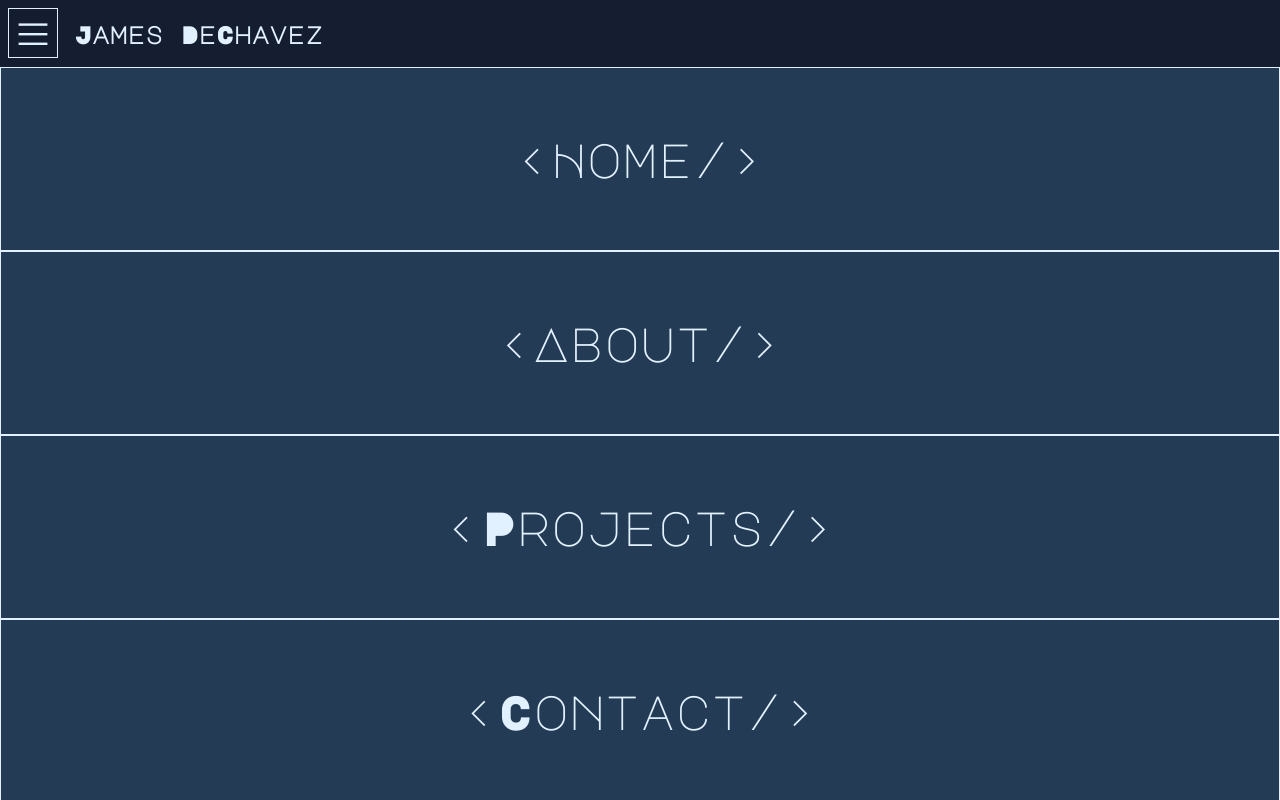
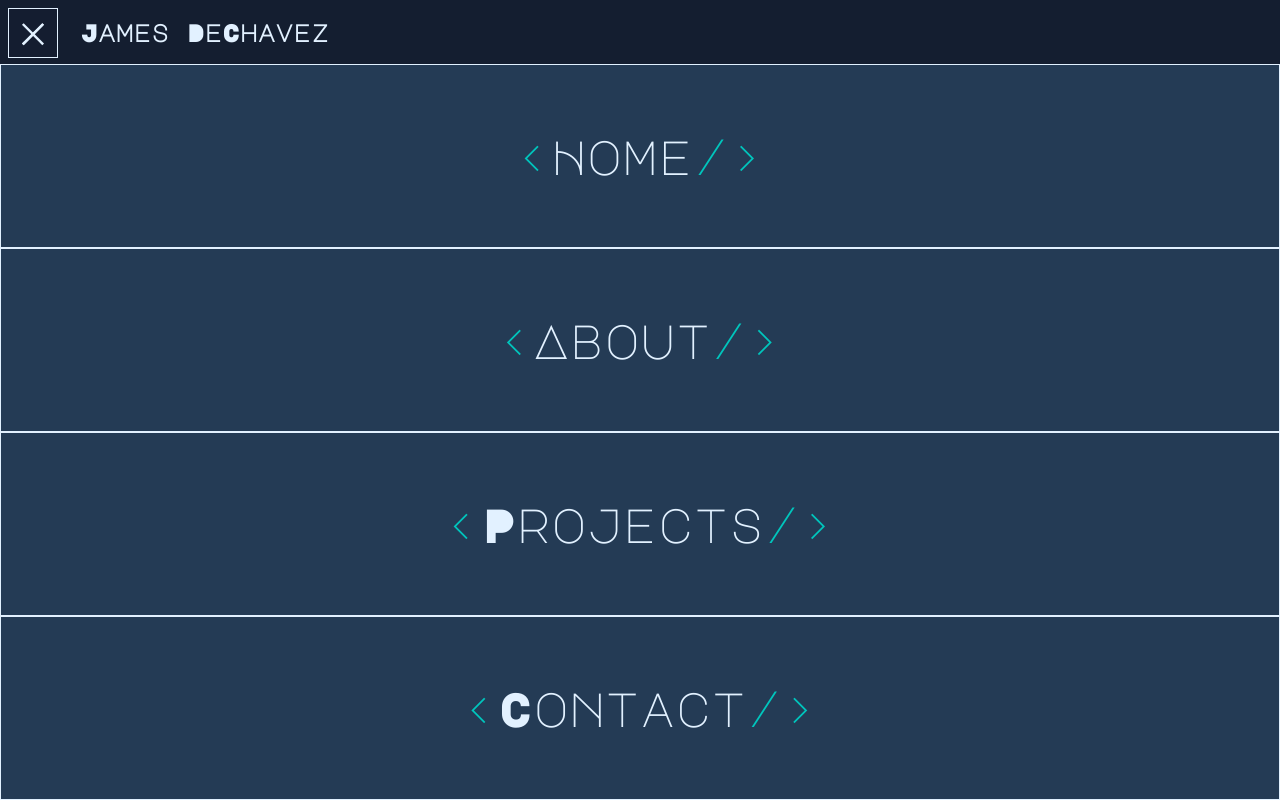
Before and after one commit to JamesDeChavez/Portfolio, a React (Create React App) app in the folder client/: page / in a window 1280 px wide. Both pictures are taken after a click on the button 33 px from the left and 33 px from the top of the page. Shown: the top 800 px of the page. Built offline with nearby package versions, Linux system fonts and the light colour scheme.

Commit message:
finished adding GSAP animations to hero section

```diff
--- a/client/package.json
+++ b/client/package.json
@@ -10,6 +10,7 @@
     "@types/node": "^16.18.12",
     "@types/react": "^18.0.28",
     "@types/react-dom": "^18.0.10",
+    "gsap": "^3.11.4",
     "react": "^18.2.0",
     "react-dom": "^18.2.0",
     "react-scripts": "5.0.1",
@@ -39,5 +40,6 @@
       "last 1 firefox version",
       "last 1 safari version"
     ]
-  }
+  },
+  "devDependencies": {}
 }
--- a/client/src/components/Navbar/index.tsx
+++ b/client/src/components/Navbar/index.tsx
@@ -1,53 +1,151 @@
-import { useState } from 'react'
+import { useState, useRef, useLayoutEffect } from 'react'
+import gsap from 'gsap'
 import './styles.css'
 
 const Navbar = () => {
     const [navVisible, setNavVisible] = useState(false)
+    const lineOne = useRef(null)
+    const lineTwo = useRef(null)
+    const lineThree = useRef(null)
+    const topRow = useRef(null)
+    const navOne = useRef(null)
+    const navTwo = useRef(null)
+    const navThree = useRef(null)
+    const navFour = useRef(null)
+    const root = useRef(null)
+    const delay = useRef(0.2)
+    const hoverTimeline = useRef<gsap.core.Timeline>()
+    const clickTimeline = useRef<gsap.core.Timeline>()
+    const navTimeline = useRef<gsap.core.Timeline>()
+
+    useLayoutEffect(() => {
+        delay.current = !navVisible ? 0.2 : 0
+
+        let gsapContext = gsap.context(() => {
+            //Yoyo hover animation
+            hoverTimeline.current = gsap.timeline({ repeat: -1, paused: true })
+                .to(lineOne.current, { duration: 0.6, scaleX: 0.5 }, 'shrink')
+                .to(lineTwo.current, { duration: 0.6, scaleX: 0.5, delay: delay.current }, 'shrink')
+                .to(lineThree.current, { duration: 0.6, scaleX: 0.5, delay: 2*delay.current }, 'shrink')
+                .to(lineOne.current, { duration: 0.6, scaleX: 1, delay: -2*delay.current }, 'grow')
+                .to(lineTwo.current, { duration: 0.6, scaleX: 1, delay: -delay.current }, 'grow')
+                .to(lineThree.current, { duration: 0.6, scaleX: 1, delay: 0 }, 'grow')
+
+        }, root)
+
+        return () => gsapContext.revert()
+    }, [navVisible])
+
+    useLayoutEffect(() => {
+        let gsapContext = gsap.context(() => {
+            //Burger click animation
+            clickTimeline.current = gsap.timeline({ paused: true })
+                .set('.Navbar_line', { scaleX: 1 })
+                .to(lineOne.current, { duration: .2, y: 20 }, 'combine')
+                .to(lineThree.current, {  duration: .2, y: -20 }, 'combine')
+                .set('.Navbar_line', { transformOrigin: 'center' })
+                .to(lineOne.current, { duration: 0.2, rotate: 45}, 'rotate')
+                .to(lineTwo.current, { duration: 0.2, rotate: -45}, 'rotate')
+                .to(lineThree.current, { duration: 0.2, rotate: -45}, 'rotate')
+
+            //Sliding navLinks animation
+            navTimeline.current = gsap.timeline({ paused: true })
+                .from(topRow.current, { duration: 0.2, x: -2000 }, 'slideIn')
+                .from(navOne.current, { duration: 0.2, x: -2000, delay: 0.1 }, 'slideIn')
+                .from(navTwo.current, { duration: 0.2, x: -2000, delay: 0.2 }, 'slideIn')
+                .from(navThree.current, { duration: 0.2, x: -2000, delay: 0.3 }, 'slideIn')
+                .from(navFour.current, { duration: 0.2, x: -2000, delay: 0.4 }, 'slideIn')
+
+        }, root)
+
+        return () => gsapContext.revert()
+    }, [])
+
+    const handleHamburgerMouseEnter = (e: React.MouseEvent<HTMLButtonElement, MouseEvent>) => {
+        hoverTimeline.current?.repeat(-1)
+        hoverTimeline.current?.restart()
+    }
+
+    const handleHamburgerMouseLeave = (e: React.MouseEvent<HTMLButtonElement, MouseEvent>) => {
+        if (!hoverTimeline.current) return
+
+        let repeats = Math.floor(hoverTimeline.current.totalTime() / hoverTimeline.current.duration())
+        hoverTimeline.current.repeat(repeats)
+    }
 
     const handleHamburgerClick = (e: React.MouseEvent<HTMLButtonElement, MouseEvent>) => {
         e.preventDefault()
+        if (!navVisible && clickTimeline.current && navTimeline.current) {
+            clickTimeline.current.play()
+            gsap.set('.Navbar_buttonsContainer', { display: 'grid'})
+            gsap.set('.Navbar_topRow', { display: 'grid' })
+            navTimeline.current.play()
+        }
+        else if (clickTimeline.current && navTimeline.current) {
+            clickTimeline.current.reverse()
+            navTimeline.current.reverse().then(() => {
+                gsap.set('.Navbar_buttonsContainer', { display: 'none'})
+                gsap.set('.Navbar_topRow', { display: 'none' })
+            })
+        }
+        setNavVisible(prevState => !prevState)
+    }
+
+    const handleNavClick = (e: React.MouseEvent<HTMLButtonElement, MouseEvent>, n: number) => {
+        e.preventDefault()
+        if (navTimeline.current) {
+            navTimeline.current.reverse().then(() => {
+                gsap.set('.Navbar_buttonsContainer', { display: 'none'})
+                gsap.set('.Navbar_topRow', { display: 'none' })
+            })
+        }
         setNavVisible(prevState => !prevState)
     }
 
     const className = 'Navbar'
     return (
-        <div className={className}>
-            <div className={`${className}_topRow`} style={{backgroundColor: navVisible ? '#141e30' : 'transparent'}}>
-                <button className={`${className}_hamburgerContainer`} onClick={handleHamburgerClick}>
+        <div className={className} ref={root}>
+            <button
+                className={`${className}_hamburgerContainer`}
+                onClick={handleHamburgerClick}
+                onMouseEnter={handleHamburgerMouseEnter}
+                onMouseLeave={handleHamburgerMouseLeave}
+            >
                 <svg className={`${className}_hamburger`} viewBox="0 0 100 100">
-                        <rect className={`${className}_topLine`}
+                    <rect className={`${className}_topLine ${className}_line`}
                         width={60} height={5}
                         x={20} y={30}
+                        ref={lineOne}
                     />
-                        <rect className={`${className}_midLine`}
+                    <rect className={`${className}_midLine ${className}_line`}
                         width={60} height={5}
                         x={20} y={50}
+                        ref={lineTwo}
                     />
-                        <rect className={`${className}_botLine`}
+                    <rect className={`${className}_botLine ${className}_line`}
                         width={60} height={5}
                         x={20} y={70}
+                        ref={lineThree}
                     />
                 </svg>
             </button>
-                {navVisible ?
-                    <h2 className={`${className}_header`}>{`James DeChavez`}</h2> : <></>
-                }
-
+            <div className={`${className}_topRow`} ref={topRow}>
+                <h2 className={`${className}_header`}>{`James DeChavez`}</h2>
             </div>
-            {navVisible ?
             <div className={`${className}_buttonsContainer`}>
-                    <button className={`${className}_button`}>{`<Home/>`}</button>
-                    <button className={`${className}_button`}>{`<About/>`}</button>
-                    <button className={`${className}_button`}>{`<Projects/>`}</button>
-                    <button className={`${className}_button`}>{`<Contact/>`}</button>
+                <button className={`${className}_button`} onClick={(e) => handleNavClick(e, 0)} ref={navOne}>
+                    <span>{`<`}</span>{`Home`}<span>{`/>`}</span>
+                </button>
+                <button className={`${className}_button`} onClick={(e) => handleNavClick(e, 1)} ref={navTwo}>
+                    <span>{`<`}</span>{`About`}<span>{`/>`}</span>
+                </button>
+                <button className={`${className}_button`} onClick={(e) => handleNavClick(e, 2)} ref={navThree}>
+                    <span>{`<`}</span>{`Projects`}<span>{`/>`}</span>
+                </button>
+                <button className={`${className}_button`} onClick={(e) => handleNavClick(e, 3)} ref={navFour}>
+                    <span>{`<`}</span>{`Contact`}<span>{`/>`}</span>
+                </button>
             </div>
-            :
-                <></>
-            }
-
-
-
-
         </div>
     )
 }
--- a/client/src/components/Navbar/styles.css
+++ b/client/src/components/Navbar/styles.css
@@ -10,15 +10,22 @@
 }
 
 .Navbar_topRow {
-    display: flex;
-    gap: 1rem;
+    display: none;
     align-items: center;
-    padding: .5rem;
+    height: 4rem;
+    padding-left: 5rem;
+    background-color: #141e30;
 }
 
 .Navbar_header {
     color: #E2F1FF;
     font-size: clamp(1rem, 4vw, 1.5rem);
+}
+
+.Navbar_hamburgerContainer {
+    position: absolute;
+    margin: .5rem;
+    z-index: 3;
 }
 
 .Navbar_hamburger {
@@ -34,6 +41,7 @@
     grid-template-columns: 1fr;
     grid-template-rows: repeat(4, 1fr);
     height: calc(100vh - 4rem);
+    display: none;
 }
 
 .Navbar_button {
@@ -42,3 +50,13 @@
     border: solid 1px #E2F1FF;
     font-size: clamp(1rem, 8vw, 3rem);
 }
+
+
+.Navbar_button:hover {
+    color: #00C6BD;
+}
+
+
+.Navbar_button > span {
+    color: #00C6BD;
+}
--- a/client/src/components/Pendulum/index.tsx
+++ b/client/src/components/Pendulum/index.tsx
@@ -1,19 +1,39 @@
+import gsap, { Power1 } from 'gsap';
+import { useLayoutEffect, useRef } from 'react';
 import './styles.css';
 
 const Pendulum = () => {
     const firstName = 'James';
     const lastName = 'DeChavez';
+    const root = useRef(null)
+    const timeline = useRef<gsap.core.Timeline>()
+
+    useLayoutEffect(() => {
+        const gsapContext = gsap.context(() => {
+            timeline.current = gsap.timeline({ repeat: -1 })
+                .to(`.${className}_first`, { duration: 0.5, rotate: 35, ease: Power1.easeOut })
+                .to(`.${className}_first`, { duration: 0.5, rotate: 0, ease: Power1.easeIn })
+                .to(`.${className}_last`, { duration: 0.5, rotate: -35, ease: Power1.easeOut })
+                .to(`.${className}_last`, { duration: 0.5, rotate: 0, ease: Power1.easeIn })
+            return () => gsapContext.revert
+        }, root)
+    }, [])
+
     const className = 'Pendulum';
     return (
-        <div className={className}>
+        <div className={className} ref={root}>
             <div className={`${className}_nameContainer`}>
-                {Array.from(firstName).map((char) => {
-                    return <span className={`${className}_letter`}>{char}</span>
+                {Array.from(firstName).map((char, i) => {
+                    let first = i === 0 ? `${className}_first` : ''
+                    let last = i === firstName.length - 1 ? `${className}_last` : ''
+                    return <span className={`${className}_letter ${first} ${last}`} key={`first-${i}`}>{char}</span>
                 })}
             </div>
             <div className={`${className}_nameContainer`}>
-                {Array.from(lastName).map((char) => {
-                    return <span className={`${className}_letter`}>{char}</span>
+                {Array.from(lastName).map((char, i) => {
+                    let first = i === 0 ? `${className}_first` : ''
+                    let last = i === lastName.length - 1 ? `${className}_last` : ''
+                    return <span className={`${className}_letter ${first} ${last}`} key={`last-${i}`}>{char}</span>
                 })}
             </div>
         </div>
--- a/client/src/components/Pendulum/styles.css
+++ b/client/src/components/Pendulum/styles.css
@@ -13,32 +13,3 @@
     transform-origin: 50% -100%;
     color: #E2F1FF;
 }
-
-.Pendulum_letter:first-child {
-    animation: firstPendulum 1s alternate ease-in infinite;
-}
-
-.Pendulum_letter:last-child {
-    animation: lastPendulum 1s alternate ease-out infinite;
-}
-
-@keyframes firstPendulum {
-    0% {
-        transform: rotate(35deg);
-    }
-    50% {
-        transform: rotate(0deg);
-    }
-}
-
-@keyframes lastPendulum {
-    0% {
-        transform: rotate(0deg);
-    }
-    50% {
-        transform: rotate(0deg);
-    }
-    100% {
-        transform: rotate(-35deg);
-    }
-}
--- a/client/src/sections/About/index.tsx
+++ b/client/src/sections/About/index.tsx
@@ -22,8 +22,8 @@ const AboutSection = () => {
                     My Skills
                 </p>
                 <div className={`${className}_skillsContainer`}>
-                    {skills.map(skill => {
-                        return <p className={`${className}_skill`}>{skill}</p>
+                    {skills.map((skill, i) => {
+                        return <p className={`${className}_skill`} key={i}>{skill}</p>
                     })}
                 </div>
             </div>
--- a/client/src/sections/Home/index.tsx
+++ b/client/src/sections/Home/index.tsx
@@ -1,22 +1,52 @@
+import gsap, { Circ } from 'gsap';
+import { useLayoutEffect, useRef } from 'react';
 import Pendulum from '../../components/Pendulum';
 import Scramble from '../../components/Scramble';
 import './styles.css'
 
 const HomeSection = () => {
+    const className = 'HomeSection'
+    const root = useRef(null)
+    const triangle = useRef(null)
+    const timeline = useRef<gsap.core.Timeline>()
 
-    const className = 'HomeSection';
+    const handleScrollClick = (e: React.MouseEvent<HTMLButtonElement>) => {
+        e.preventDefault()
+        console.log('scroll clicked')
+    }
+
+    useLayoutEffect(() => {
+        const gsapContext = gsap.context (() => {
+            timeline.current = gsap.timeline({repeat: -1})
+                .to(triangle.current, {
+                    duration: 0.5,
+                    y: 20,
+                    ease: Circ.easeIn,
+                }, 'bounce1')
+                .to(triangle.current, {
+                    duration: 0.5,
+                    y: 0,
+                    ease: Circ.easeOut,
+                }, 'bounce2')
+        }, root)
+
+        return () => gsapContext.revert()
+    }, [])
+
     return (
-        <div className={className}>
+        <div className={className} ref={root} >
             <div className={`${className}_main`}>
                 <Pendulum/>
                 <Scramble/>
                 <button className={`${className}_button`}>Contact Me</button>
             </div>
             <div className={`${className}_scrollContainer`}>
-                <p>Scroll</p>
-                <svg className={`${className}_scrollTriangle`} viewBox="0 0 100 50">
-                    <polygon points='5,5 95,5 45,50'/>
-                </svg>
+                <button className={`${className}_scrollButton`} onClick={handleScrollClick}>
+                    <span className={`${className}_scrollText`}>Scroll</span>
+                    <svg className={`${className}_scrollTriangle`} viewBox="0 0 100 50" ref={triangle}>
+                        <polygon points='5,5 95,5 45,50'/>
+                    </svg>
+                </button>
             </div>
         </div>
     );
--- a/client/src/sections/Home/styles.css
+++ b/client/src/sections/Home/styles.css
@@ -1,5 +1,6 @@
 .HomeSection {
     height: 100vh;
+    height: 100svh;
     width: 100%;
     display: grid;
     grid-template-rows: 1fr auto;
@@ -18,7 +19,7 @@
 }
 
 .HomeSection_button {
-    padding: .5em;
+    padding: .5em 0;
     font-weight: bold;
     font-size: clamp(1rem, 3vw, 1.5rem);
     color: #00C6BD;
@@ -37,18 +38,32 @@
 
 .HomeSection_scrollContainer {
     padding-bottom: 2rem;
+    display: flex;
+    place-content: center;
+}
+
+.HomeSection_scrollButton {
+    display: grid;
+    row-gap: 0.5rem;
+}
+
+.HomeSection_scrollButton:hover svg,
+.HomeSection_scrollButton:hover span {
+    cursor: pointer;
+    color: #00C6BD;
+    fill: #00C6BD;
+}
+
+.HomeSection_scrollText {
+    font-size: clamp(0.8rem, 3vw, 1rem);
     color: #E2F1FF;
-    display: flex;
-    flex-direction: column;
-    gap: .5rem;
 }
 
 .HomeSection_scrollTriangle {
-    width: 2rem;
+    width: 1rem;
     height: auto;
     place-self: center;
-    fill: none;
-    stroke: #E2F1FF;
+    fill: #E2F1FF;
     stroke-width: 3;
 }
 
```
Also changed, not shown: 1 other file (tests, documents, lock files or other folders). Lines whose indentation alone changed are shown as unchanged.
